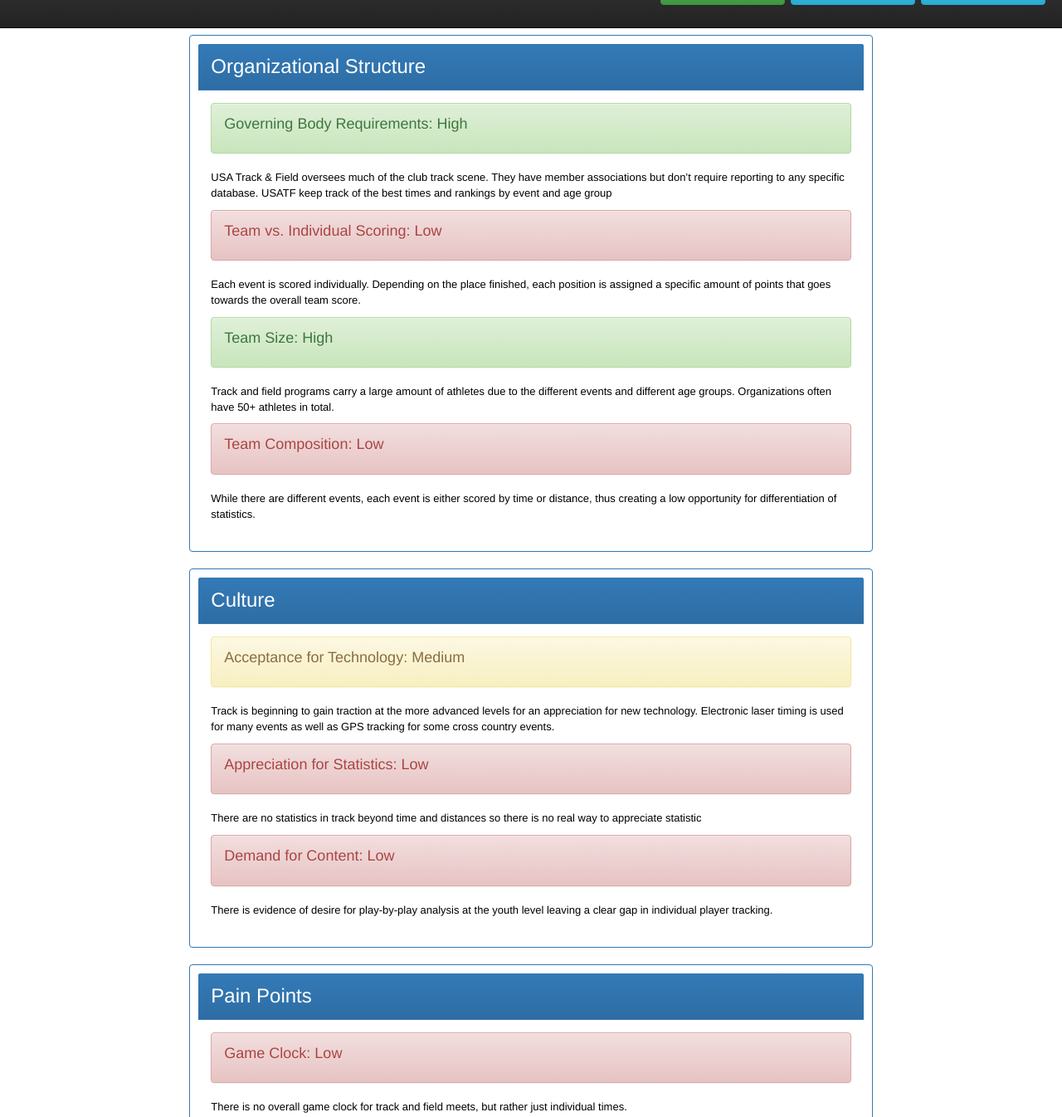
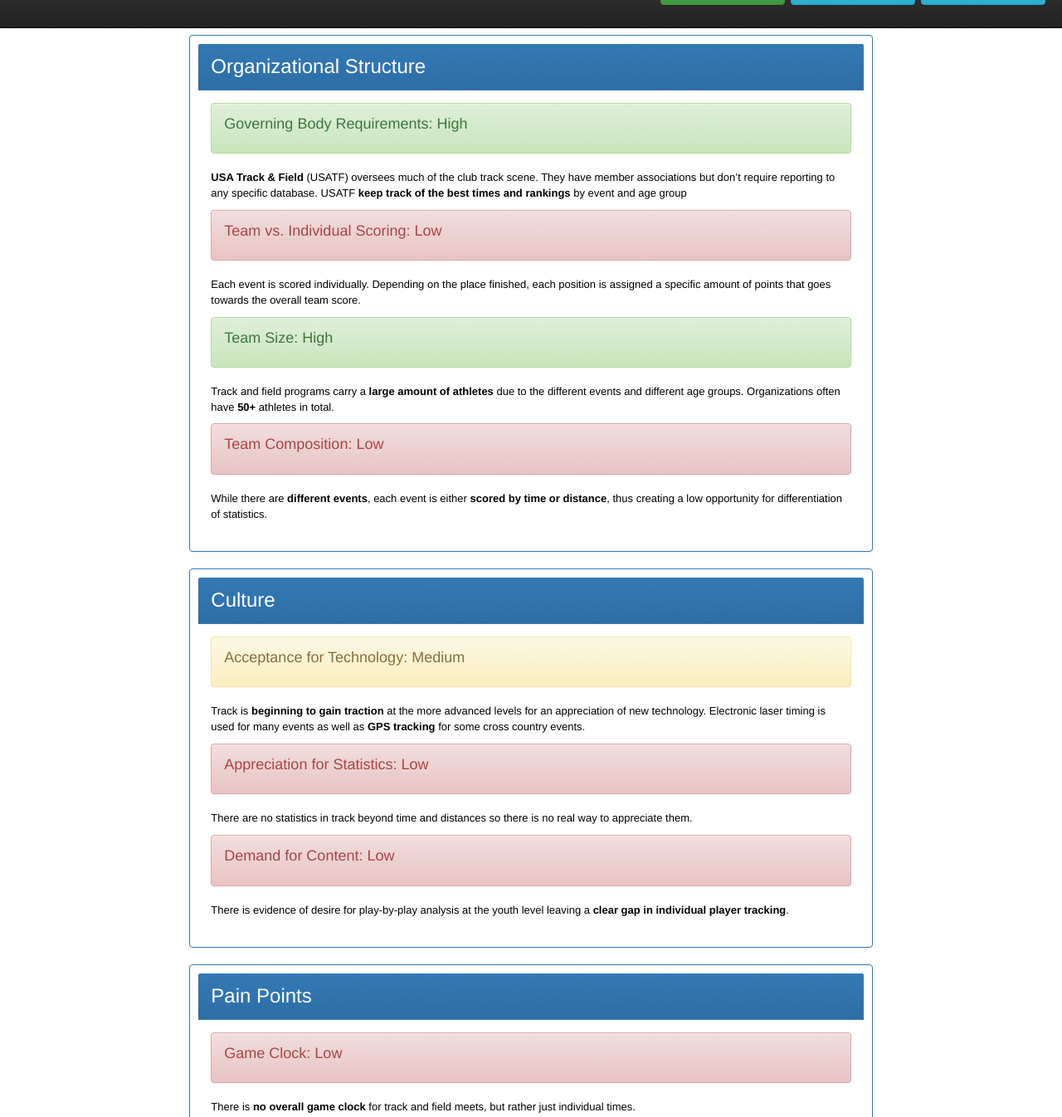
Before and after one commit to kateknewing/GC, a Jekyll site: the page built from track.html, in a window 1280 px wide and 1400 px high, scrolled down 1113 px, cut to the strip 54-1400 px from the top of the window. Shown: the whole strip at 83% size. Built offline with Jekyll 4.4.1, drawn with Linux system fonts in a browser that asks for light colours; nearby versions of some CDN libraries; library files that are not in the unit come from our copies; Markdown is read by kramdown in place of the engine named in the settings; some of the changed text lies outside the part shown.

Commit message:
Finish reviewing track

```diff
--- a/track.html
+++ b/track.html
@@ -118,7 +118,7 @@ title: Volleyball
 				<div class="alert alert-success" role="alert">
 					<h4>Governing Body Requirements: High</h4>
 				</div>
-				<p>USA Track & Field oversees much of the club track scene. They have member associations but don’t require reporting to any specific database. USATF keep track of the best times and rankings by event and age group</p>
+				<p><b>USA Track & Field</b> (USATF) oversees much of the club track scene. They have member associations but don’t require reporting to any specific database. USATF <b>keep track of the best times and rankings</b> by event and age group</p>
 
 				<div class="alert alert-danger" role="alert">
 					<h4>Team vs. Individual Scoring: Low</h4>
@@ -130,12 +130,12 @@ title: Volleyball
 				<div class="alert alert-success" role="alert">
 					<h4>Team Size: High</h4>
 				</div>
-				<p>Track and field programs carry a large amount of athletes due to the different events and different age groups. Organizations often have 50+ athletes in total.</p>
+				<p>Track and field programs carry a <b>large amount of athletes</b> due to the different events and different age groups. Organizations often have <b>50+</b> athletes in total.</p>
 
 				<div class="alert alert-danger" role="alert">
 					<h4>Team Composition: Low</h4>
 				</div>
-				<p>While there are different events, each event is either scored by time or distance, thus creating a low opportunity for differentiation of statistics. </p>
+				<p>While there are <b>different events</b>, each event is either <b>scored by time or distance</b>, thus creating a low opportunity for differentiation of statistics. </p>
 
 			  </div>
 		</div>
@@ -156,20 +156,19 @@ title: Volleyball
 				<div class="alert alert-warning" role="alert">
 					<h4>Acceptance for Technology: Medium</h4>
 				</div>
-				<p>Track is beginning to gain traction at the more advanced levels for an appreciation for new technology. Electronic laser timing is used for many events as well as GPS tracking for some cross country events.</p>
+				<p>Track is <b>beginning to gain traction</b> at the more advanced levels for an appreciation of new technology. Electronic laser timing is used for many events as well as <b>GPS tracking</b> for some cross country events.</p>
 
 				<div class="alert alert-danger" role="alert">
 					<h4>Appreciation for Statistics: Low</h4>
 				</div>
-				<p>There are no statistics in track beyond time and distances so there is no real way to appreciate statistic</p>
+				<p>There are no statistics in track beyond time and distances so there is no real way to appreciate them.</p>
 
 				<!--Copy starting below here for another subfactor -->
 
 				<div class="alert alert-danger" role="alert">
 					<h4>Demand for Content: Low</h4>
 				</div>
-				<p>There is evidence of desire for play-by-play analysis at the youth level leaving a clear gap in individual player tracking.</p>
-
+				<p>There is evidence of desire for play-by-play analysis at the youth level leaving a <b>clear gap in individual player tracking</b>.</p>
 			  </div>
 		</div>
 	</div>
@@ -189,24 +188,24 @@ title: Volleyball
 				<div class="alert alert-danger" role="alert">
 					<h4>Game Clock: Low</h4>
 				</div>
-				<p>There is no overall game clock for track and field meets, but rather just individual times.</p>
+				<p>There is <b>no overall game clock</b> for track and field meets, but rather just individual times.</p>
 
 				<div class="alert alert-danger" role="alert">
 					<h4>Field Position: Low</h4>
 				</div>
-				<p>Again, this category doesn’t score for track and field as participants are required to stay in their designated lanes.</p>
+				<p>Again, this category <b>doesn’t score for track and field</b> as participants are required to stay in their designated lanes.</p>
 
 				<!--Copy starting below here for another subfactor -->
 
 				<div class="alert alert-danger" role="alert">
 					<h4>Pace of Game: Low</h4>
 				</div>
-				<p>There is no continuous play as there is only individual times for events.</p>
+				<p>There is <b>no continuous play</b> as there is only individual times for events.</p>
 
 				<div class="alert alert-danger" role="alert">
 					<h4>Benefit of Automation: Low</h1>
 				</div>
-				<p>By automating scoring, the only thing you would be able to do is have live updates on placement in races, which is fairly inconsequential. </p>
+				<p>By automating scoring, the only thing you would be able to do is have <b>live updates on placement in races</b>, which is fairly inconsequential. </p>
 
 			  </div>
 		</div>
```
Also changed, not shown: other parts of track.html (+4 -4 lines).
